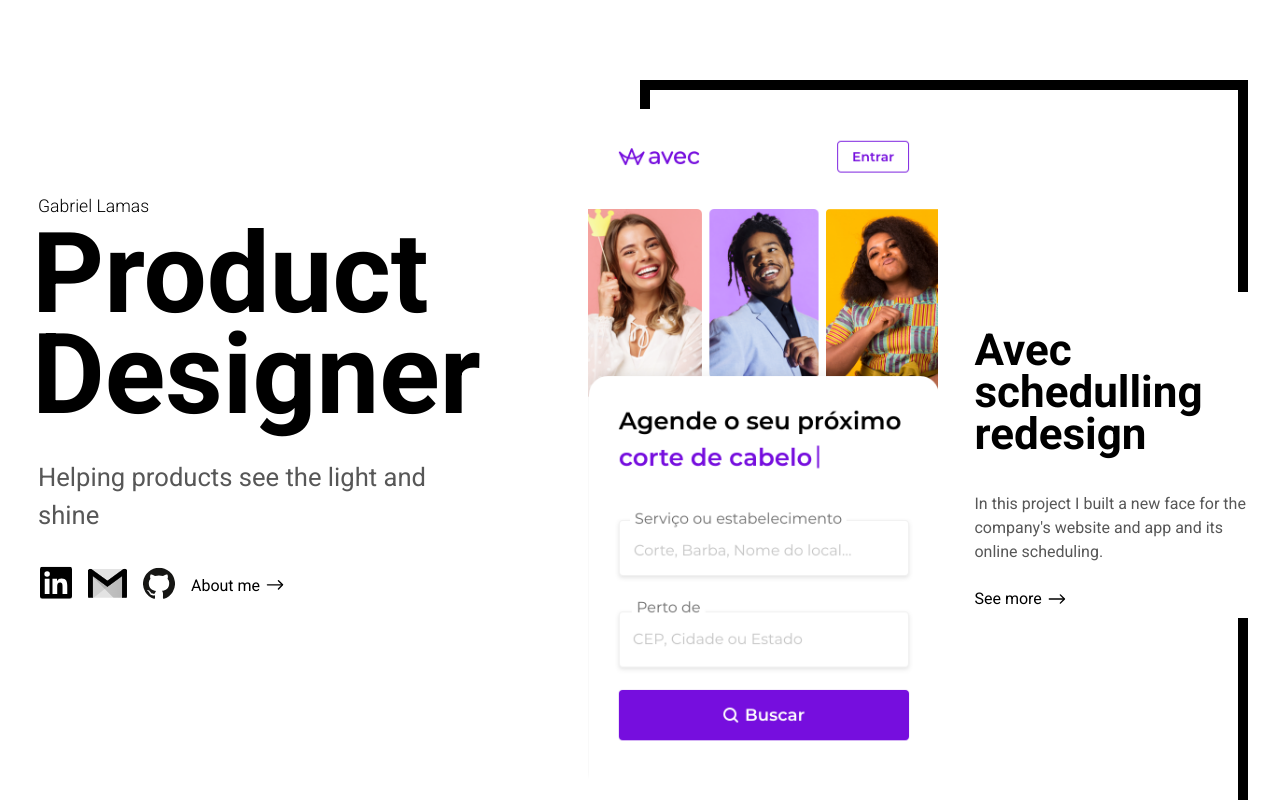
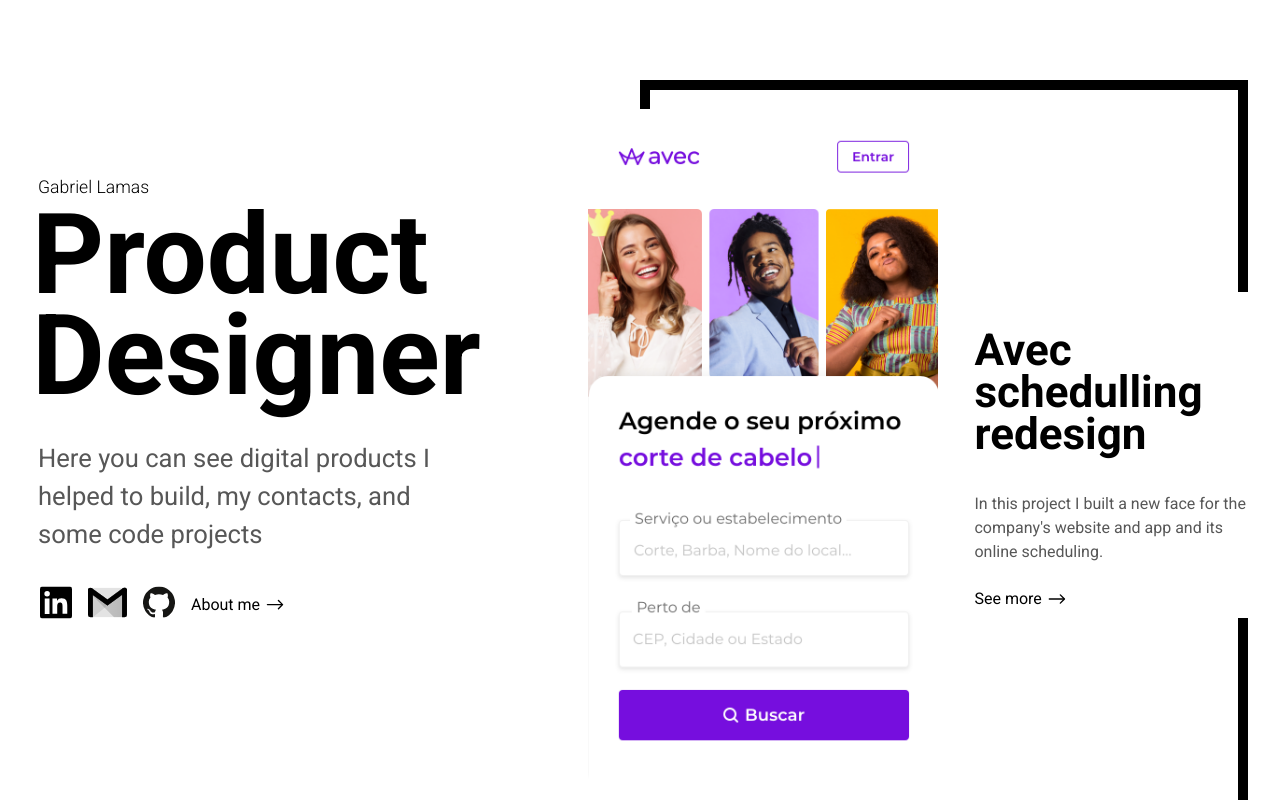
Before and after one commit to gabriellmrosa/gabriellamas-site, a Next.js app: page / in a window 1280 px wide. Shown: the top 800 px of the page. Built offline with nearby package versions, Linux system fonts and the light colour scheme.

Commit message:
adjust de text explain in home

```diff
--- a/pages/index.js
+++ b/pages/index.js
@@ -19,7 +19,7 @@
         <div className={styles.content}>
           <h4>Gabriel Lamas</h4>
           <h1>Product Designer</h1>
-          <p>Helping products see the light and shine</p>
+          <p>Here you can see digital products I helped to build, my contacts, and some code projects</p>
 
           <div className={styles.socialContainer}>
             <Link href="https://www.linkedin.com/in/gabriel-lamas/" passHref>
```
